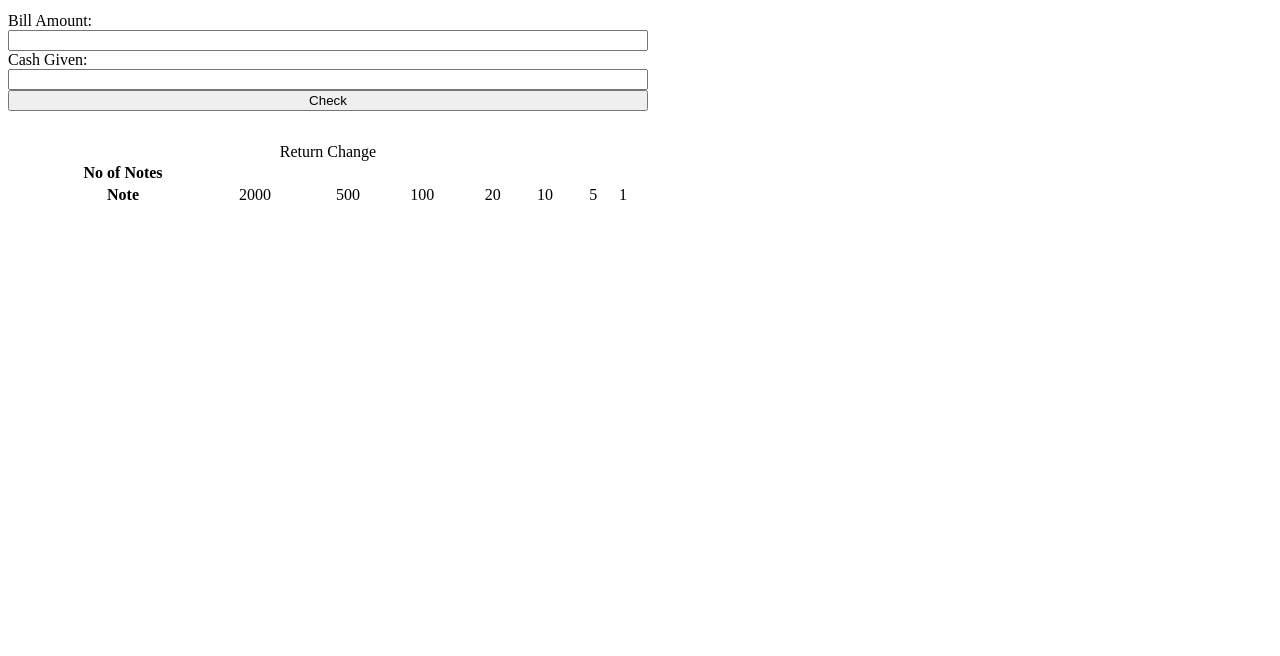
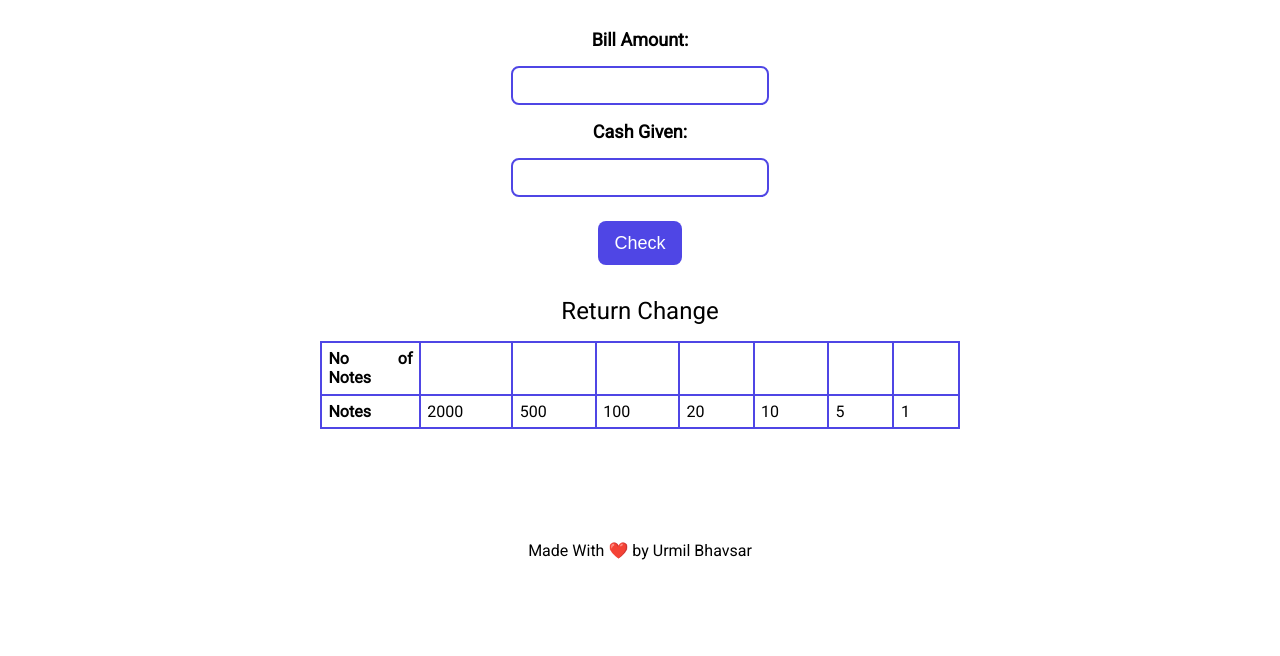
Before and after one commit to urmil22/neog-markTen, a plain HTML site: page index.html in a window 1280 px wide. Shown: the part 144-800 px from the top of the page. Drawn offline with Linux system fonts and the light colour scheme.

Commit message:
added styles

```diff
--- a/index.html
+++ b/index.html
@@ -16,10 +16,10 @@
             Enter the bill amount and cash given by the customer
             and know how minimum number of notes to retun.
         </p>
-        <label for="bill-amount">Bill Amount:</label>
-        <input id="bill-amount" type="text" />
-        <label for="cash-given">Cash Given:</label>
-        <input id="cash-given" type="text" />
+        <label for="bill-amount" class="input-label">Bill Amount:</label>
+        <input id="bill-amount" class="input" type="text" />
+        <label for="cash-given" class="input-label">Cash Given:</label>
+        <input id="cash-given" class="input" type="text" />
         <button id="check-button">Check</button>
         <p id="error-message"></p>
         <table class="change-table">
@@ -37,7 +37,7 @@
                 <td class="no-of-notes"></td>
             </tr>
             <tr>
-                <th>Note</th>
+                <th>Notes</th>
                 <td>2000</td>
                 <td>500</td>
                 <td>100</td>
@@ -48,6 +48,9 @@
             </tr>
         </table>
     </div>
+    <footer class="footer">
+        <div>Made With ❤️ by Urmil Bhavsar</div>
+    </footer>
     <script src="/index.js"></script>
 </body>
 
--- a/index.js
+++ b/index.js
@@ -25,6 +25,7 @@ checkButton.addEventListener("click", function validateBillAndCashAmount() {
 });
 
 function calculateChange(amountToBeReturned) {
+
     for (let i = 0; i < availableNotes.length; i++) {
         var numberOfNotes = Math.trunc(
             amountToBeReturned / availableNotes[i]
--- a/style.css
+++ b/style.css
@@ -1,5 +1,98 @@
+@import url('https://fonts.googleapis.com/css2?family=Roboto&display=swap');
+
+:root {
+    --primary-color: #4F46E5;
+  }
+
+
+body {
+  font-family: 'Roboto', sans-serif;
+    min-width: 100vw;
+  }
+
+* {
+    padding: 0;
+    margin: 0;
+    box-sizing: border-box;
+  }
+
 .container {
     display: flex;
     flex-direction: column;
-    width: 50vw;
+    margin: 4rem auto 7rem;
+    text-align: center;
+
 }
+
+.heading {
+    color: var(--primary-color);
+}
+
+.description {
+    font-size: larger;
+    margin: 1rem;
+}
+
+.input-label {
+    display: block;
+    font-size: large;
+    font-weight: 600;
+    margin-top: 1rem;
+    margin-bottom: 1rem;
+}
+
+.input {
+  font-size: 14px;
+  outline: #fff;
+  padding: 0.6rem 1rem;
+  margin: auto;
+  border: 2px solid var(--primary-color);
+  border-radius: 0.5rem;
+  width: 100%;
+  max-width: 258px;
+}
+
+#check-button {
+  background: var(--primary-color);
+  border: none;
+  color: #fff;
+  padding: 0.7rem 1rem;
+  border-radius: 0.5rem;
+  font-size: large;
+  cursor: pointer;
+  outline: #fff;
+  margin: auto;
+  margin-top: 1.5rem;
+  display: block;
+}
+
+#error-message {
+  display: block;
+  font-size: larger;
+  margin: 1rem 0 0;
+}
+
+.change-table {
+  width: 50%;
+  text-align: justify;
+  border-collapse: collapse;
+  margin: auto;
+}
+
+.change-table caption {
+  margin: 1rem auto;
+  font-size: x-large;
+  font-weight: 500;
+}
+
+th,
+td {
+  border: 2px solid var(--primary-color);
+  width: 0%;
+  border-collapse: collapse;
+  padding: 0.4rem;
+}
+
+.footer {
+  text-align: center;
+}
```
